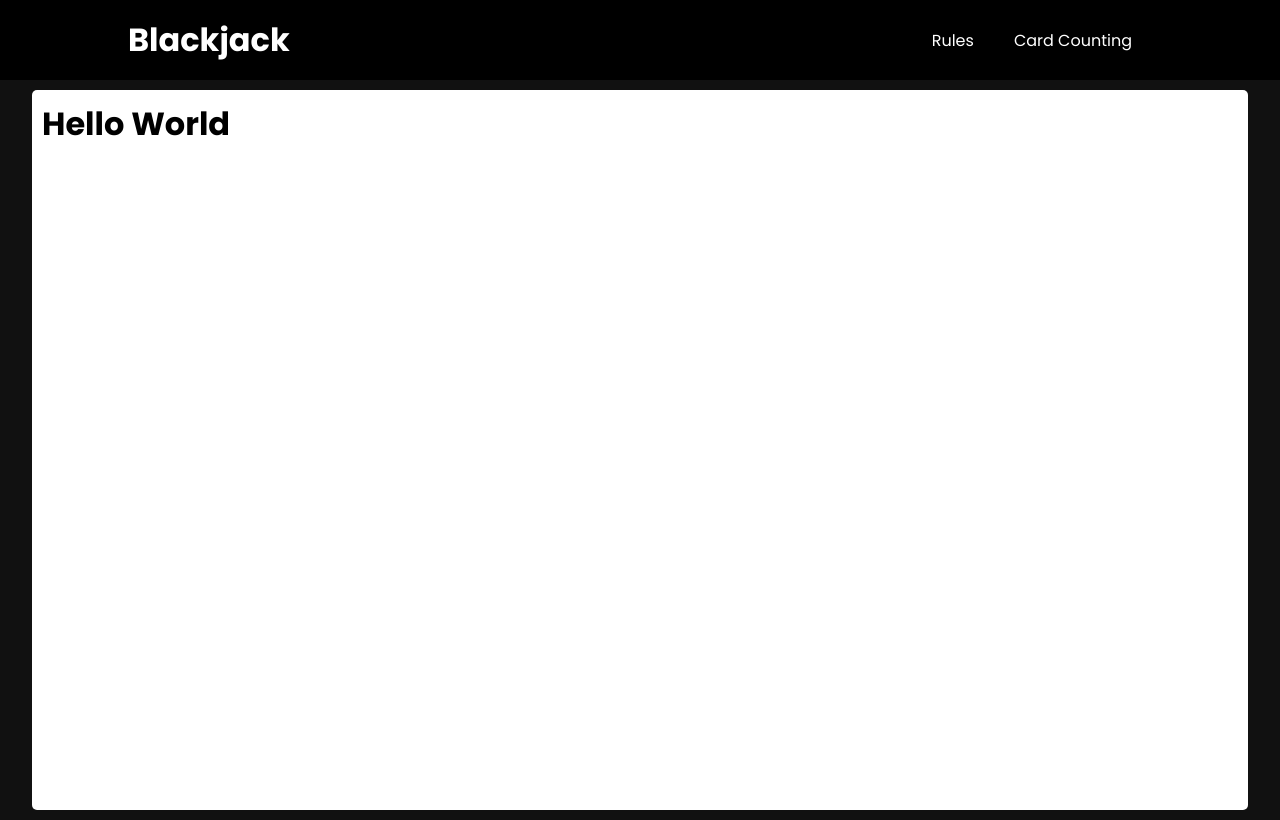
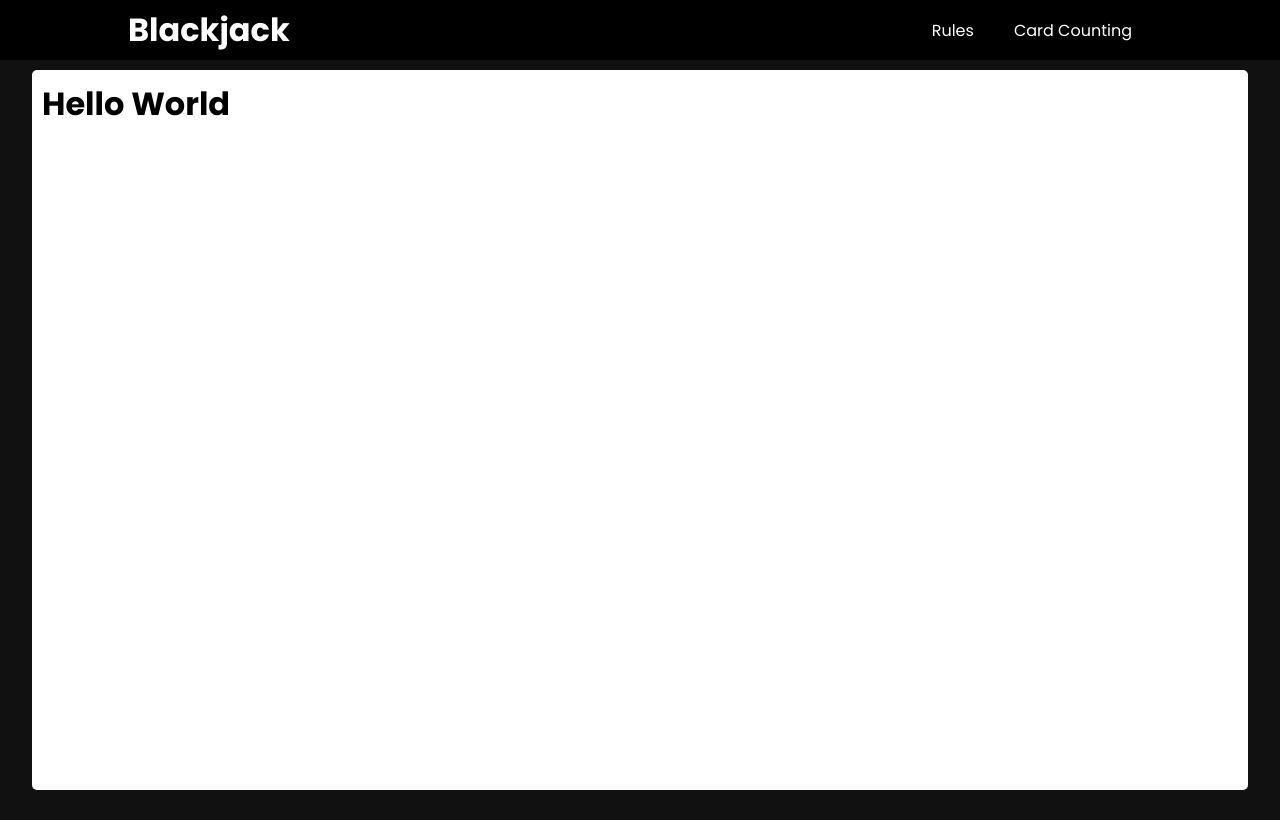
Before and after one commit to curtismyersprogramming/blackjackvue, a Vue app: page / in a window 1280 px wide. Built offline with nearby package versions, Linux system fonts and the light colour scheme.

Commit message:
navbar height changes

```diff
--- a/src/components/Navbar.vue
+++ b/src/components/Navbar.vue
@@ -28,7 +28,7 @@ header{
     display: flex;
     justify-content: space-between;
     background-color: rgb(0, 0, 0);
-    height: 10vh;
+    height: 5vh;
     width: 100%;
     align-items: center;
     padding: 30px 10%;
@@ -41,4 +41,11 @@ header{
     padding: 0px 20px;
 }
 
+.nav_links li a{
+    transition: all 0.3s ease 0s;
+}
+.nav_links li a:hover{
+    color: gold;
+}
+
 </style>
```
